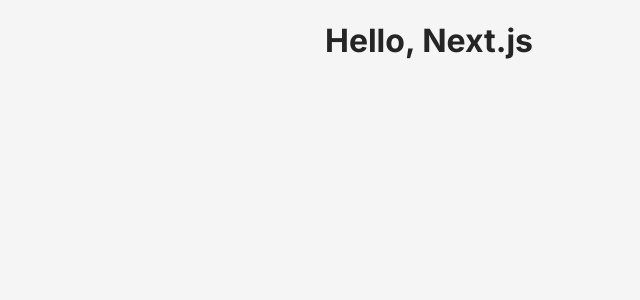
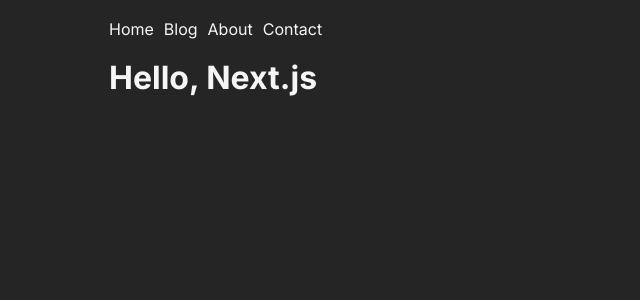
Before and after one commit to irfanshadikrishad/learning-next.js, a Next.js app: page / in a window 1280 px wide. Shown: the top 300 px of the page, without its empty margins (211-851 px from the left). Built offline with nearby package versions, Linux system fonts and the light colour scheme.

Commit message:
routing/pages-and-layouts

```diff
--- /dev/null
+++ b/app/blog/template.js
@@ -0,0 +1,4 @@
+export default function Template({ children }) {
+  console.log(1); // rerender's template everytime visiting assosite pages while layout doesn't
+  return <div>{children}</div>;
+}
--- a/app/dashboard/page.js
+++ b/app/dashboard/page.js
@@ -1,7 +1,7 @@
 export default function Dashboard() {
   return (
-    <>
-      <h1 style={{ textAlign: "center" }}>This is the dashboard page.</h1>
-    </>
+    <div className="container">
+      <h1>This is the dashboard page.</h1>
+    </div>
   );
 }
--- a/app/dashboard/settings/page.js
+++ b/app/dashboard/settings/page.js
@@ -1,7 +1,7 @@
 export default function Settings() {
   return (
-    <>
-      <h1 style={{ textAlign: "center" }}>This is settings page.</h1>
-    </>
+    <div className="container">
+      <h1>This is settings page.</h1>
+    </div>
   );
 }
--- a/app/globals.css
+++ b/app/globals.css
@@ -1,4 +1,24 @@
 * {
-  color: #252525;
-  background-color: whitesmoke;
+  margin: 0;
+  padding: 0;
 }
+body {
+  color: #f5f5f5;
+  background-color: #252525;
+}
+nav {
+  padding: 1.2rem 0;
+}
+.container {
+  width: 50%;
+  margin: 0 auto;
+}
+.navigations {
+  display: flex;
+  gap: 10px;
+}
+.navigations > a {
+  text-decoration: none;
+  cursor: pointer;
+  color: #f5f5f5;
+}
--- a/app/layout.js
+++ b/app/layout.js
@@ -1,5 +1,6 @@
 import { Inter } from "next/font/google";
 import "./globals.css";
+import Navbar from "./ui/Navbar";
 
 const inter = Inter({ subsets: ["latin"] });
 
@@ -11,7 +12,10 @@
 export default function RootLayout({ children }) {
   return (
     <html lang="en">
-      <body className={inter.className}>{children}</body>
+      <body className={inter.className}>
+        <Navbar />
+        {children}
+      </body>
     </html>
   );
 }
--- a/app/page.js
+++ b/app/page.js
@@ -1,7 +1,7 @@
 export default function Home() {
   return (
-    <>
-      <h1 style={{ textAlign: "center" }}>Hello, Next.js</h1>
-    </>
+    <div className="container">
+      <h1>Hello, Next.js</h1>
+    </div>
   );
 }
--- /dev/null
+++ b/app/ui/Navbar.js
@@ -0,0 +1,16 @@
+import Link from "next/link";
+
+export default function Navbar() {
+  return (
+    <nav>
+      <div className="container">
+        <div className="navigations">
+          <Link href="/">Home</Link>
+          <Link href="/blog">Blog</Link>
+          <Link href="/about">About</Link>
+          <Link href="/contact">Contact</Link>
+        </div>
+      </div>
+    </nav>
+  );
+}
```
Also changed, not shown: app/about/page.js (added, +7 -0 lines), app/blog/page.js (added, +7 -0 lines), app/contact/page.js (added, +7 -0 lines).
